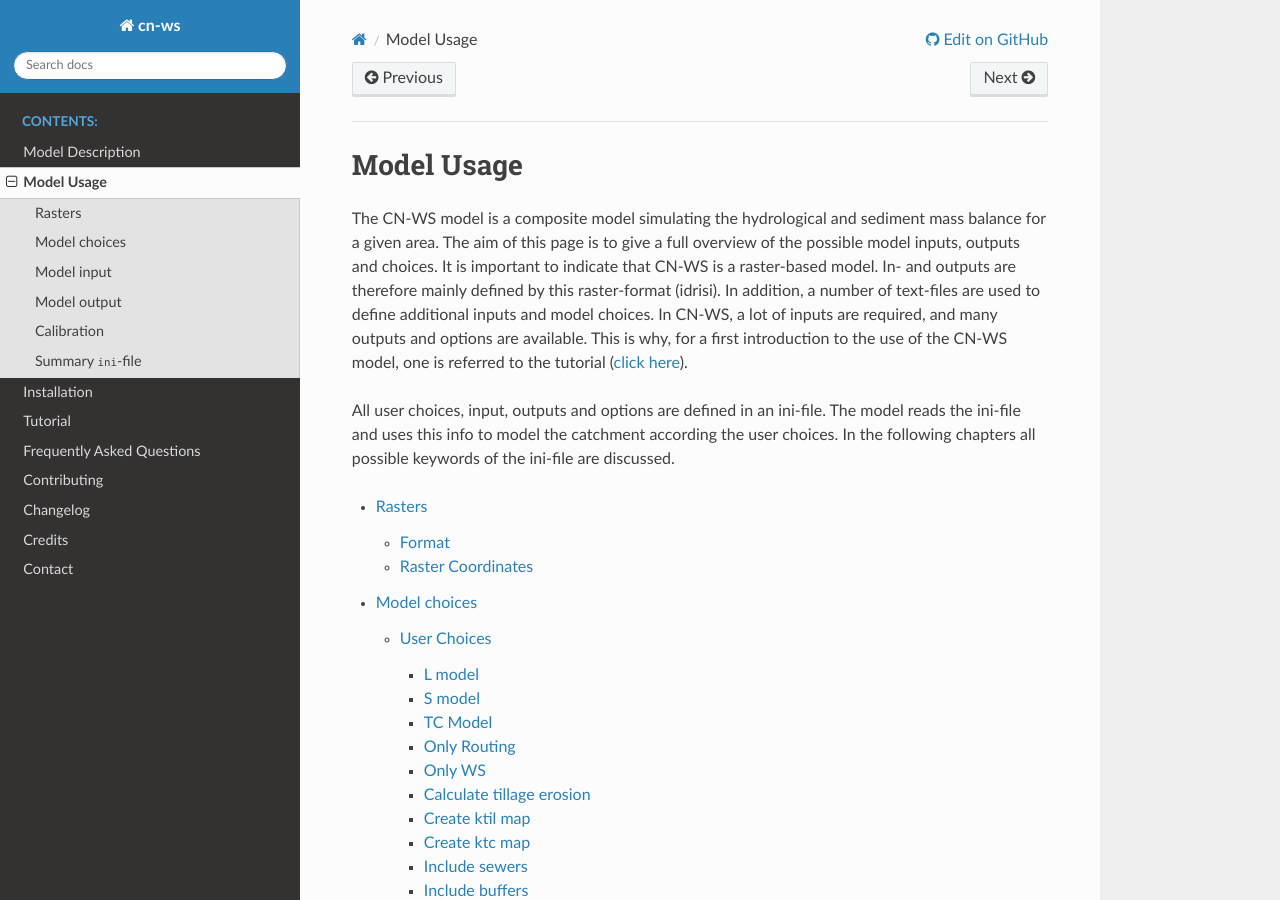
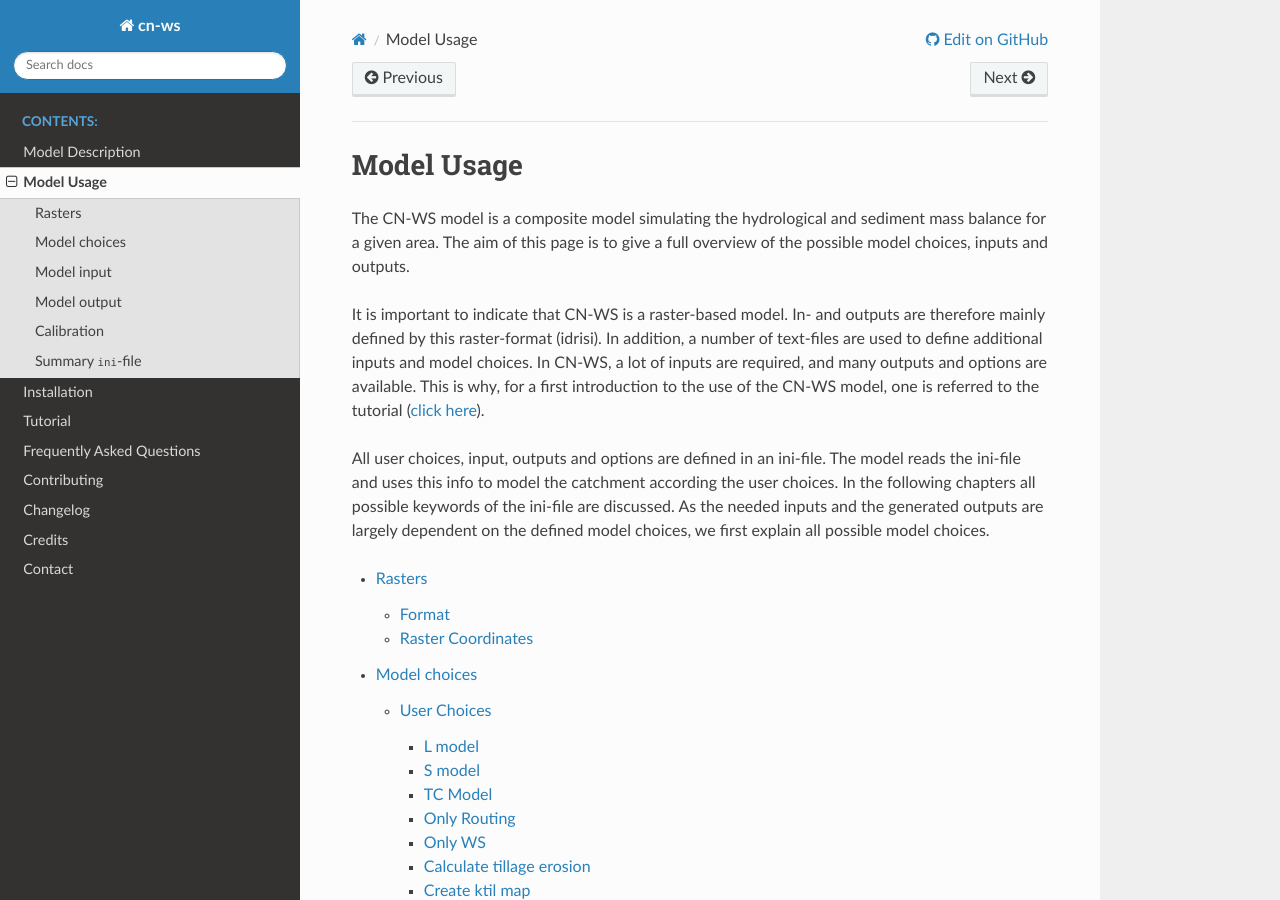
Before and after one commit to watem-sedem/watem-sedem, a Sphinx documentation site: the page built from docs/usage.rst, in a window 1280 px wide and 900 px high. Built offline with Sphinx 7.4.7 and the Read the Docs theme 2.0.0, drawn with Linux system fonts in a browser that asks for light colours.

Commit message:
Explain why model choices are explained first in docs

```diff
--- a/docs/usage.rst
+++ b/docs/usage.rst
@@ -6,7 +6,8 @@ Model Usage
 
 The CN-WS model is a composite model simulating the hydrological and
 sediment mass balance for a given area. The aim of this page is to
-give a full overview of the possible model inputs, outputs and choices.
+give a full overview of the possible model choices, inputs and outputs.
+
 It is important to indicate that CN-WS is a raster-based model. In-
 and outputs are therefore mainly defined by this raster-format (idrisi). In addition,
 a number of text-files are used to define additional inputs and model
@@ -17,7 +18,8 @@ one is referred to the tutorial (:ref:`click here <tutorial>`).
 All user choices, input, outputs and options are defined in an ini-file. The
 model reads the ini-file and uses this info to model the catchment according the
 user choices. In the following chapters all possible keywords of the ini-file are
-discussed.
+discussed. As the needed inputs and the generated outputs are largely dependent on the
+defined model choices, we first explain all possible model choices.
 
 .. toctree::
 
```
